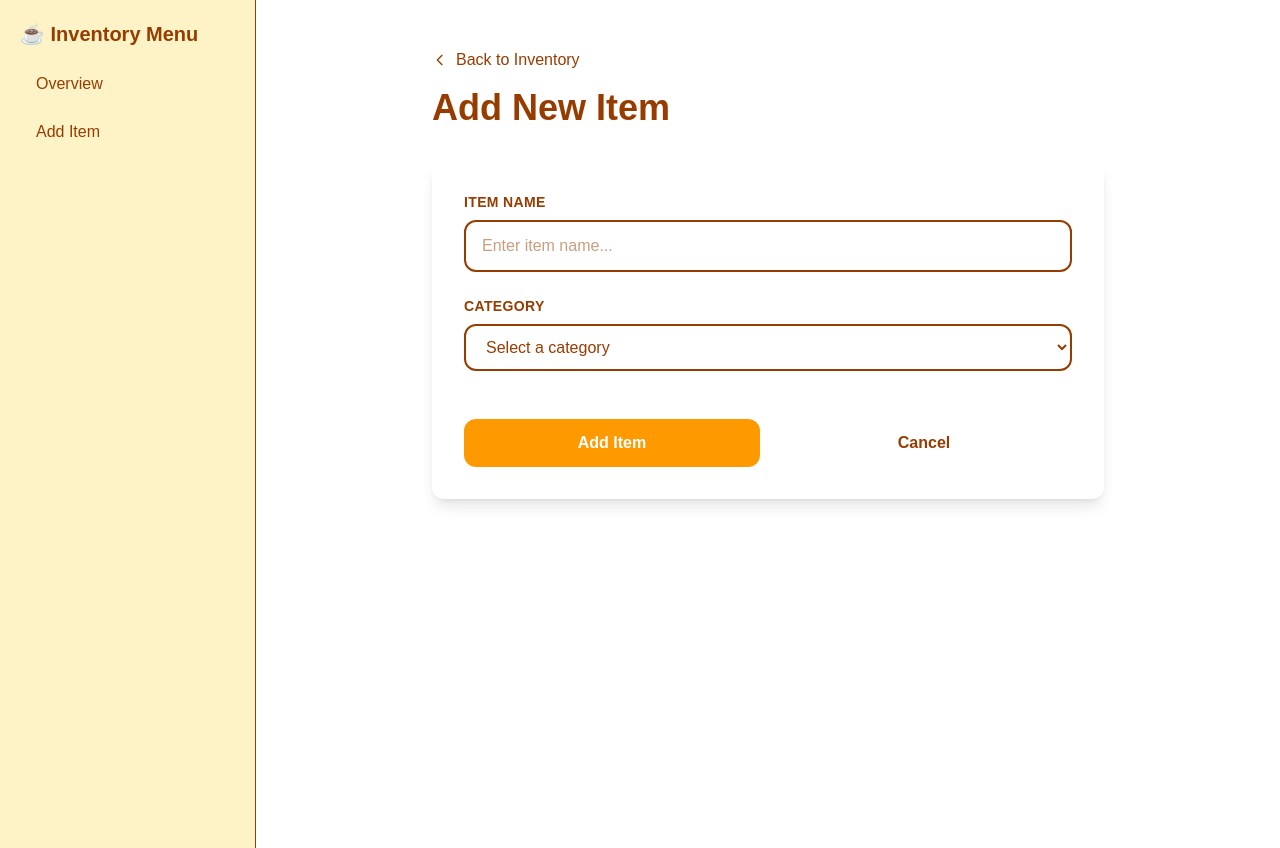
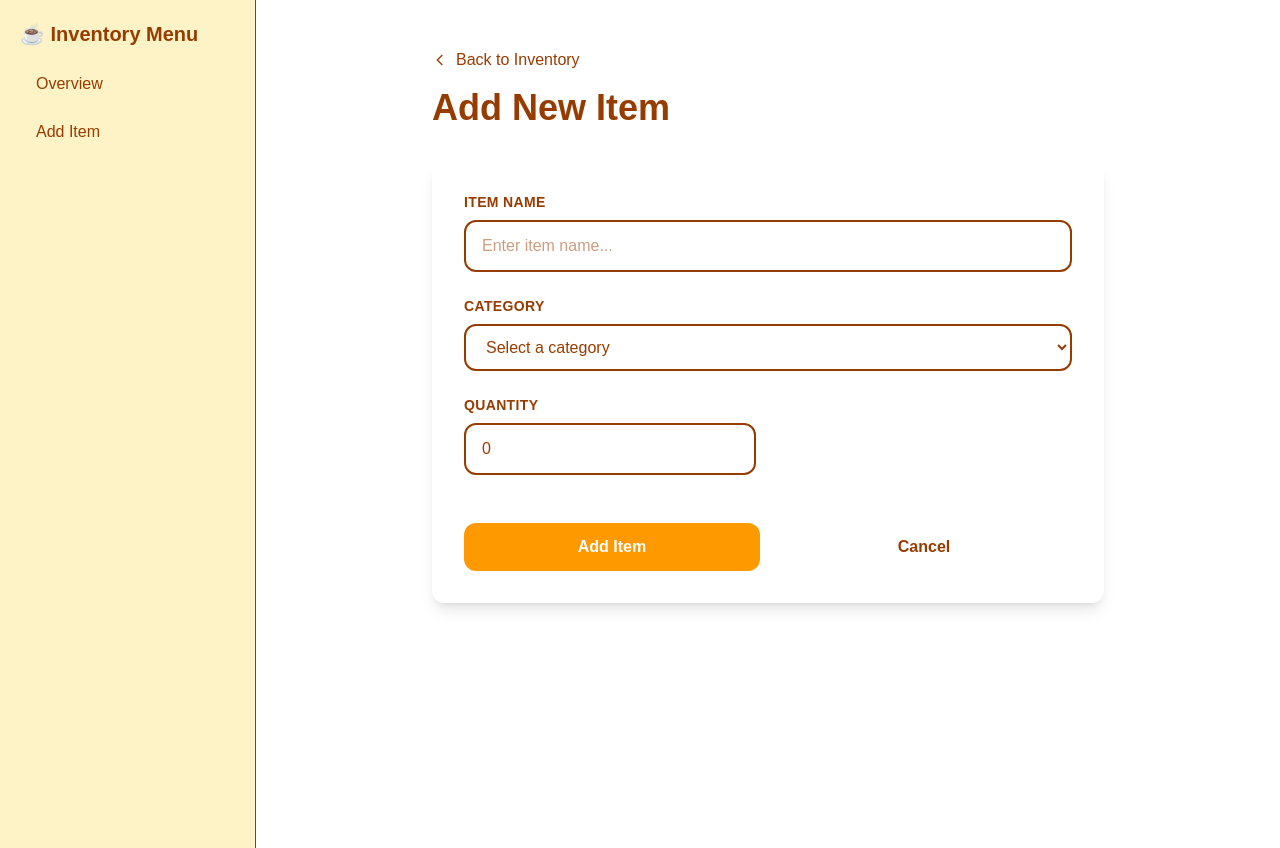
Before and after one commit to COS301-SE-2025/Coffee-Shop-Manager, a Next.js app in the folder koffieblik-inventory/: page /inventory/add in a window 1280 px wide. Built offline with nearby package versions, Linux system fonts and the light colour scheme.

Commit message:
Added quantity input

```diff
--- a/koffieblik-inventory/src/app/inventory/add/page.tsx
+++ b/koffieblik-inventory/src/app/inventory/add/page.tsx
@@ -119,7 +119,28 @@ export default function AddItemPage() {
               </select>
             </div>
 
+            {/* Quantity and Price Grid */}
+            <div className="grid grid-cols-1 md:grid-cols-2 gap-6">
+              {/* Quantity */}
+              <div className="space-y-2">
+                <label htmlFor="quantity" className="block text-sm font-semibold text-brown-800 uppercase tracking-wide">
+                  Quantity
+                </label>
+                <input
+                  type="number"
+                  id="quantity"
+                  name="quantity"
+                  value={formData.quantity}
+                  onChange={handleInputChange}
+                  min="0"
+                  className="w-full px-4 py-3 text-brown-700 border-2 border-brown-200 rounded-xl focus:ring-4 focus:ring-amber-100 focus:border-amber-500 placeholder-brown-400"
+                  placeholder="0"
+                  required
+                />
+              </div>
 
+
+            </div>
 
             {/* Form Actions */}
             <div className="flex flex-col sm:flex-row gap-4 pt-6">
```
